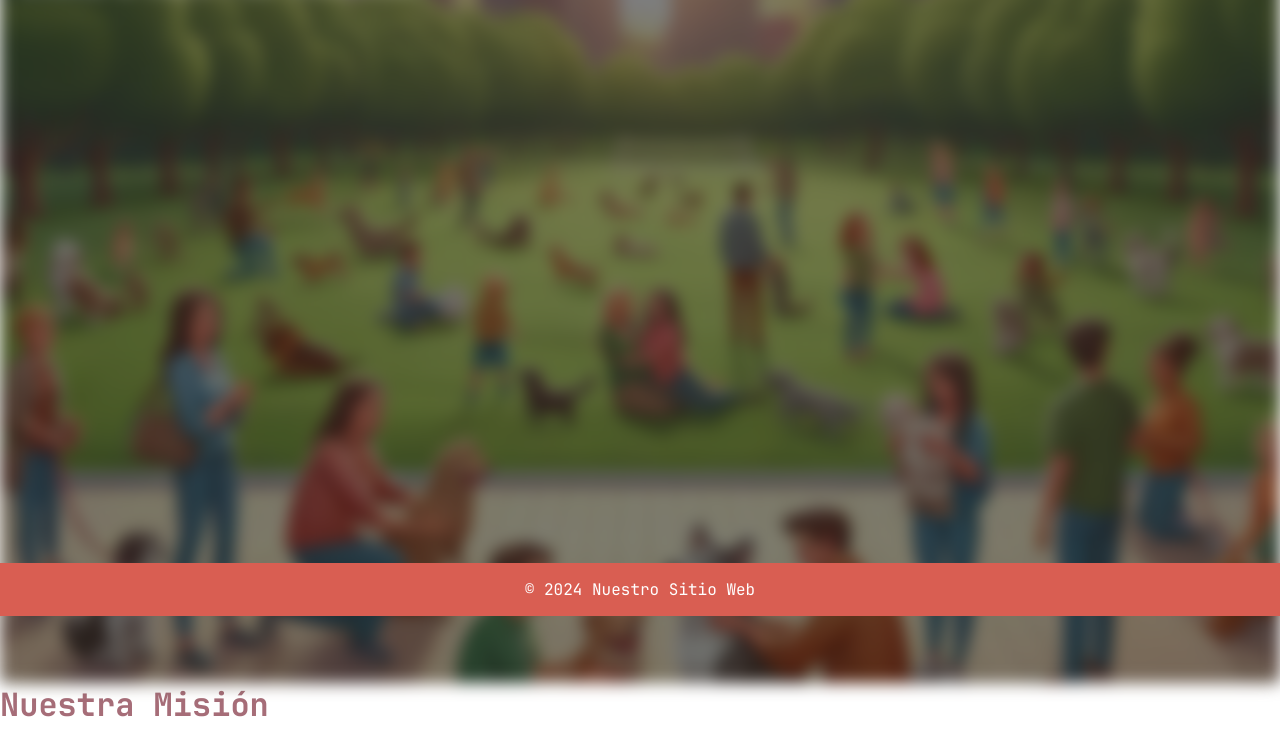
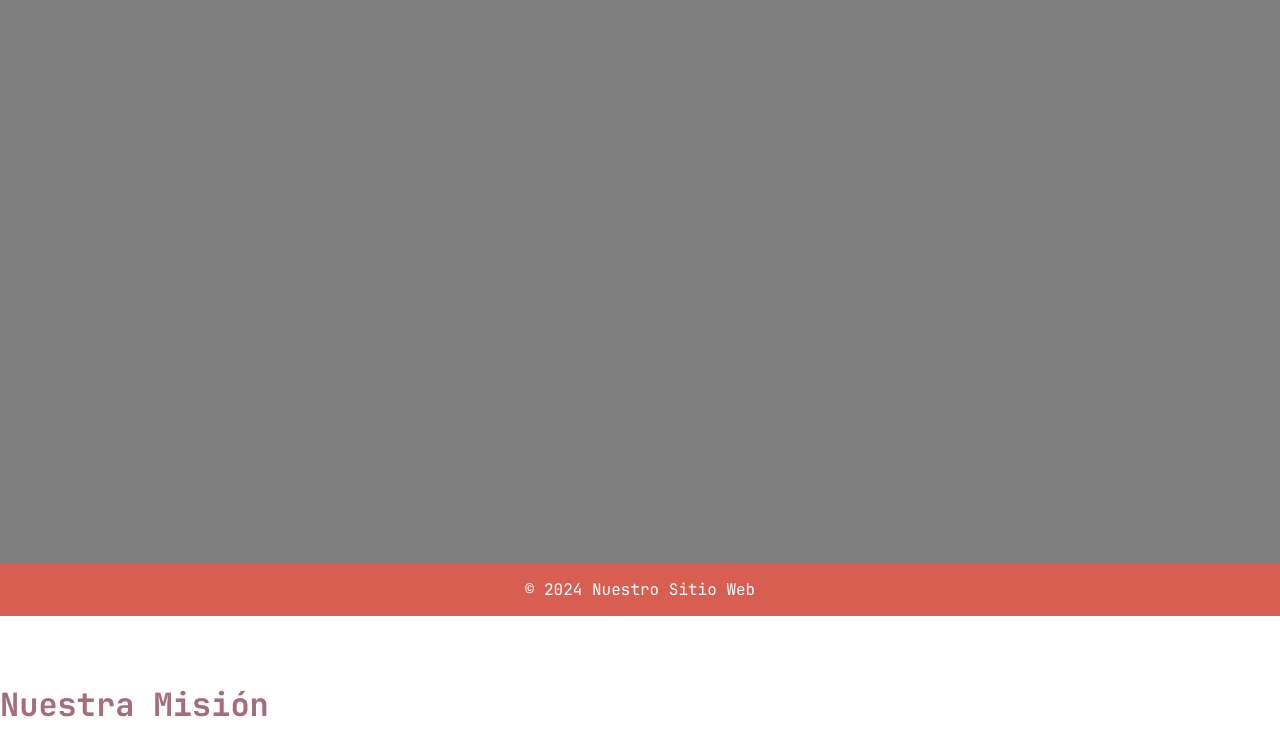
Before and after one commit to 3dl3rw0lf/back_pets, a website with bundled scripts: page frontend/templates/about.html in a window 1280 px wide. Shown: the part 184-917 px from the top of the page. Built offline with nearby package versions, Linux system fonts and the light colour scheme.

Commit message:
Update style.css

```diff
--- a/frontend/static/css/style.css
+++ b/frontend/static/css/style.css
@@ -172,19 +172,6 @@ article p {
     font-size: 1.2rem;
     color: var(--color5);
     margin-bottom: 20px;
-}
-
-.about-us {
-    background-image: url('../img/fondo_principal.jpeg');
-    background-size: cover;
-    background-position: center;
-    background-repeat: no-repeat;
-    filter: blur(0.5rem);
-    padding: 20px;
-    border-radius: 10px;
-    position: relative;
-    color: var(--color6);
-    z-index: 1;
 }
 
 .about-us::before {
```
